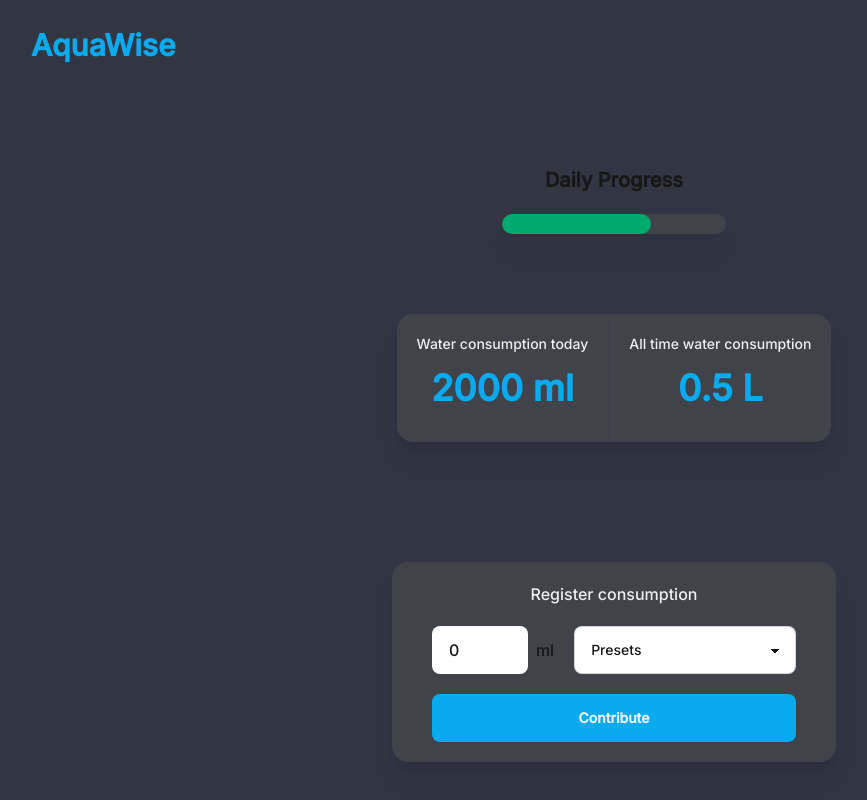
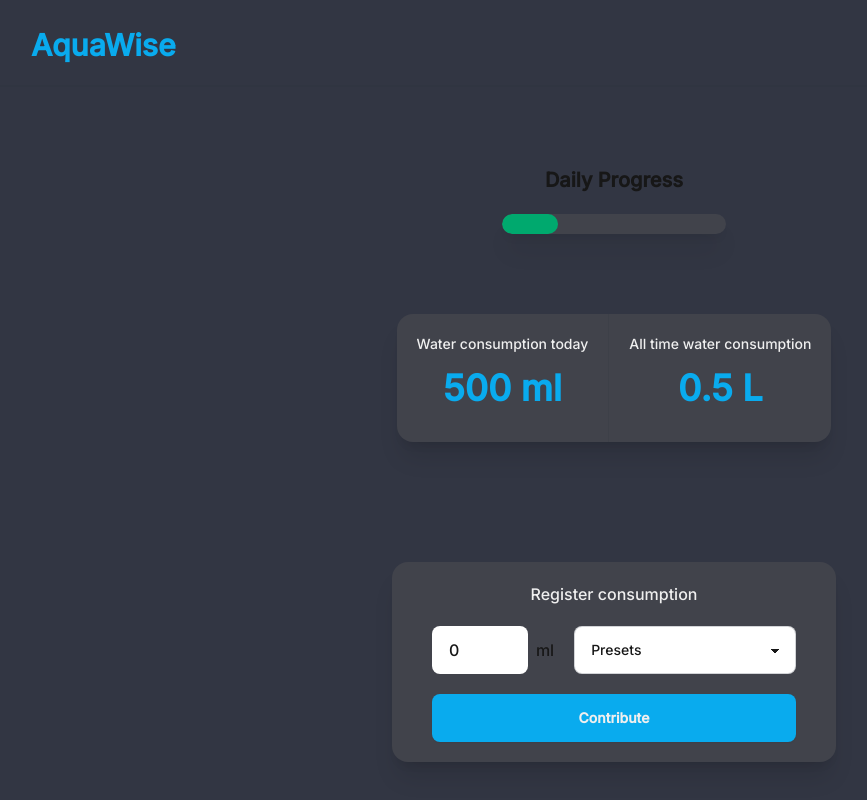
Before and after one commit to dexterz-m/aquawise, a Next.js app in the folder App/: page /tracker in a window 1280 px wide. Shown: the top 800 px of the page, without its empty margins (26-893 px from the left). Built offline with nearby package versions, Linux system fonts and the light colour scheme.

Commit message:
Update Tracker.jsx

```diff
--- a/App/components/Tracker.jsx
+++ b/App/components/Tracker.jsx
@@ -3,12 +3,12 @@ import React, { useState } from 'react'
 
 const Tracker = () => {
 
-  let [dailyConsumption, setDailyConsumption] = useState(2000)
+  let [dailyConsumption, setDailyConsumption] = useState(500)
   let [allConsumption, setAllConsumption] = useState(500/1000)
 
   const [volume, setVolume] = useState(0)
 
-  let [target, setTarget] = useState(3000)
+  let [target, setTarget] = useState(2000)
 
   const valueOptions = []
 
```
